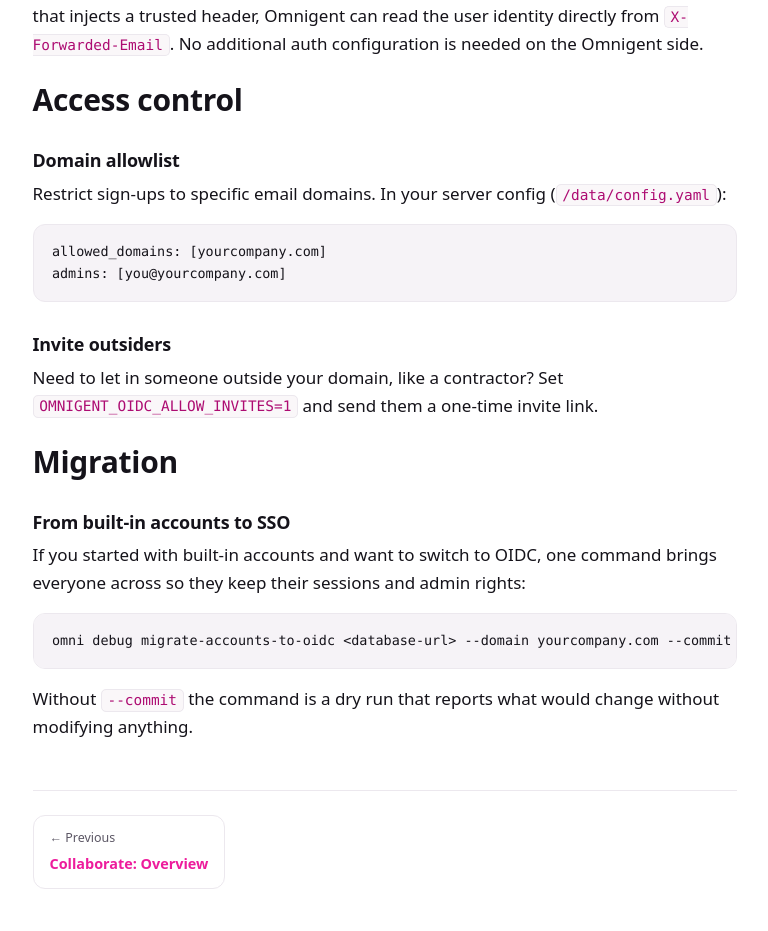
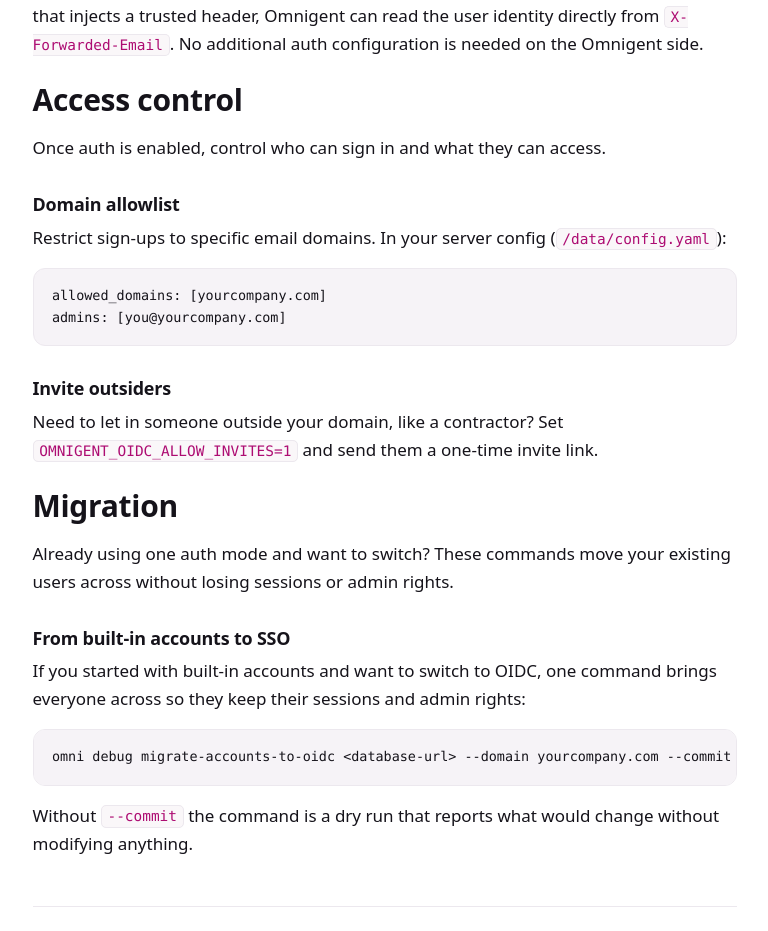
Before and after one commit to omnigent-ai/omnigent-site, a Next.js app: page /docs/collaborate/auth in a window 1280 px wide. Shown: the part 1480-2411 px from the top of the page, without its empty margins (400-1168 px from the left). Built offline with nearby package versions, Linux system fonts and the light colour scheme.

Commit message:
docs: add lead-in sentences to Access control and Migration sections

```diff
--- a/app/docs/collaborate/auth/page.js
+++ b/app/docs/collaborate/auth/page.js
@@ -98,6 +98,8 @@ export default function Page() {
 
       <h2>Access control</h2>
 
+      <p>Once auth is enabled, control who can sign in and what they can access.</p>
+
       <h3>Domain allowlist</h3>
 
       <p>
@@ -116,6 +118,11 @@ export default function Page() {
 
       <h2>Migration</h2>
 
+      <p>
+        Already using one auth mode and want to switch? These commands move your existing users
+        across without losing sessions or admin rights.
+      </p>
+
       <h3>From built-in accounts to SSO</h3>
 
       <p>
```
